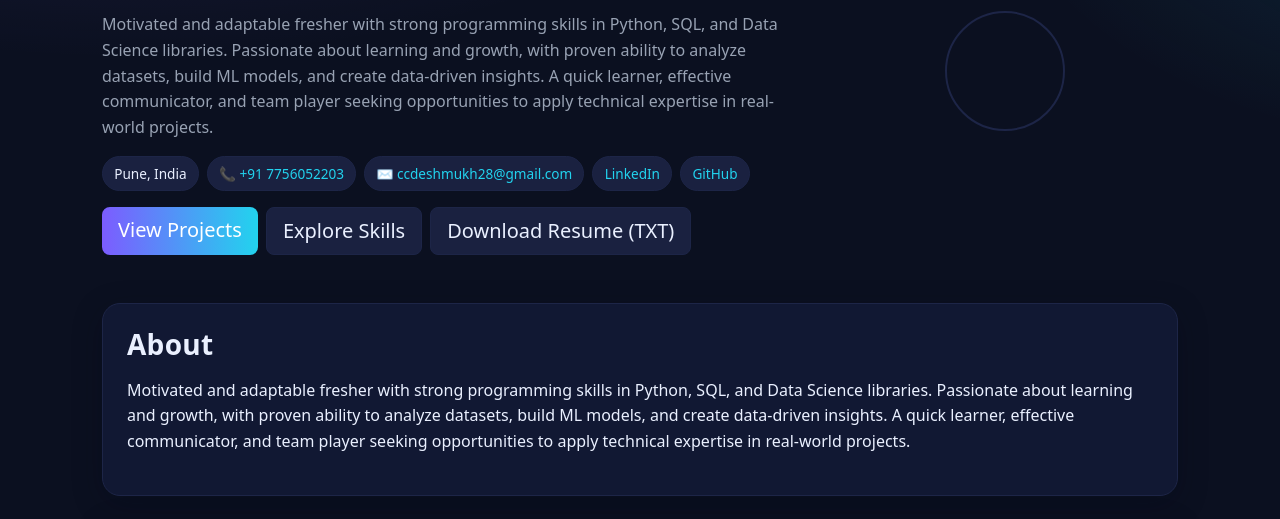
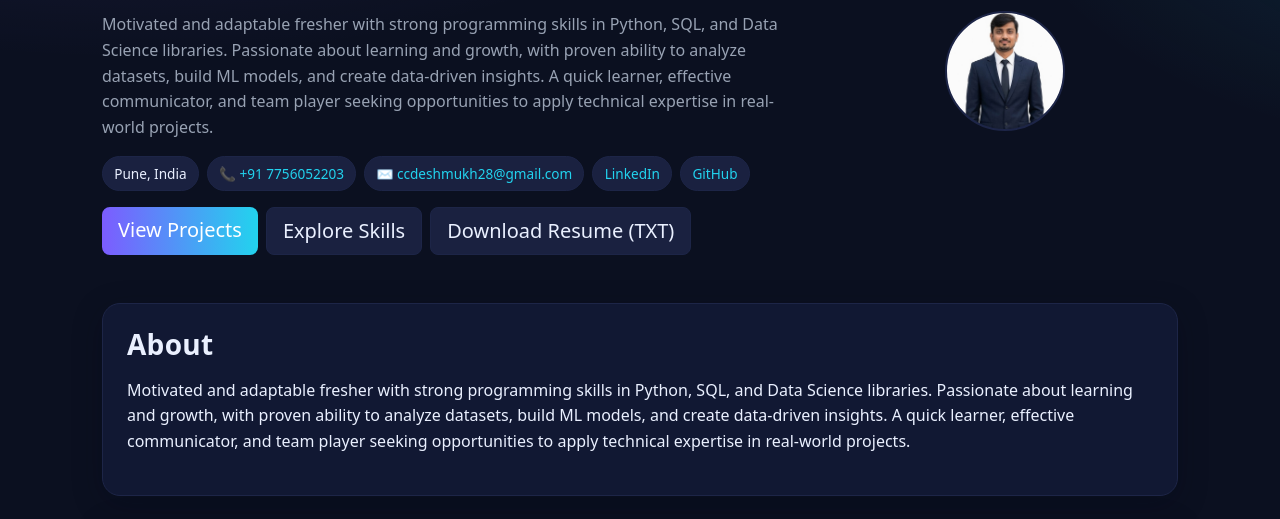
Before and after one commit to chinmay2203/PortFolio, a plain HTML site: page index.html in a window 1280 px wide. Shown: the part 221-740 px from the top of the page. Drawn offline with nearby package versions, Linux system fonts and the light colour scheme.

Commit message:
Fix profile photo on portfolio
Co-authored-by: Copilot <223556219+Copilot@users.noreply.github.com>

```diff
--- a/index.html
+++ b/index.html
@@ -103,10 +103,10 @@
       border-radius: 999px;
       border: 2px solid var(--border);
       background-color: #0b1020;
-      background-image: url('../Profile%20Photo%201.jpeg'), url('Profile.png');
-      background-position: center, center;
-      background-size: cover, cover;
-      background-repeat: no-repeat, no-repeat;
+      background-image: url('profile-photo.jpeg');
+      background-position: center;
+      background-size: cover;
+      background-repeat: no-repeat;
     }
     @media print {
       body * { visibility: hidden !important; }
```
Also changed, not shown: profile-photo.jpeg (added).
